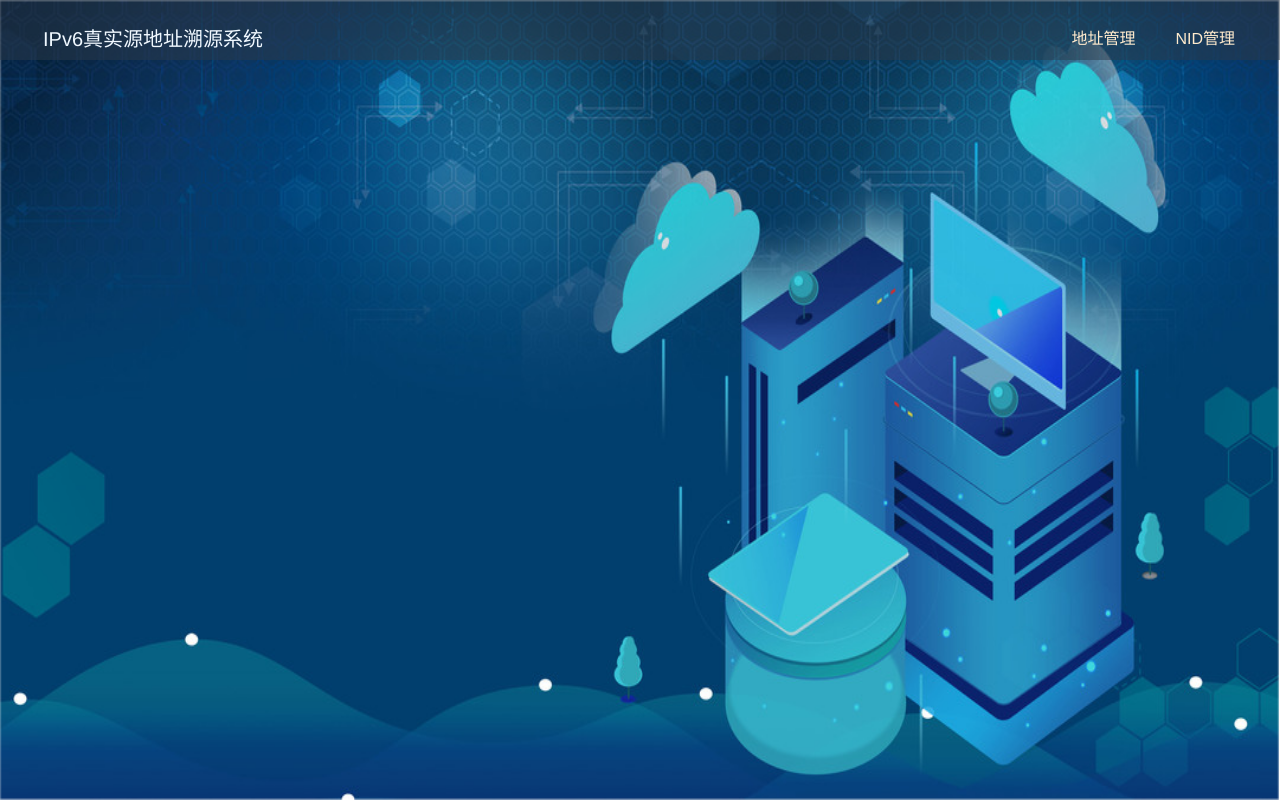
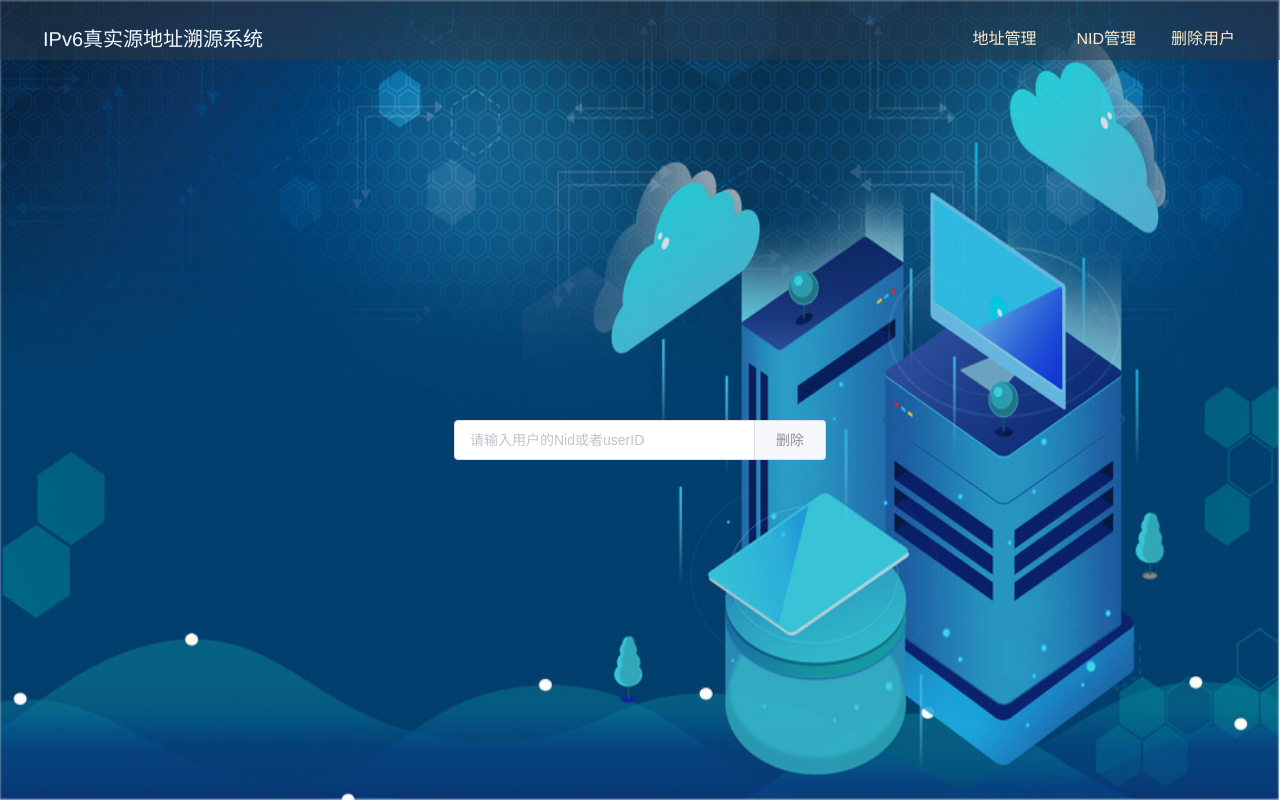
Before and after one commit to Archor001/addrGen-web, a Vue app: page /#/delete in a window 1280 px wide. Built offline with nearby package versions, Linux system fonts and the light colour scheme.

Commit message:
feat: delete user

```diff
--- a/src/App.vue
+++ b/src/App.vue
@@ -7,6 +7,7 @@
           <div id="headr" class="two">
             <router-link :to="{ path: '/' }">地址管理</router-link>&nbsp;&nbsp;&nbsp;&nbsp;&nbsp;&nbsp;&nbsp;&nbsp;
             <router-link :to="{ path: '/nid' }">NID管理</router-link>
+            <router-link :to="{ path: '/delete'}" style="margin-left: 35px;">删除用户</router-link>
           </div>
         </el-header>
         <el-main>
@@ -20,6 +21,7 @@
 <script>
 import AppNid from './components/AppNid.vue'
 import AppMain from './components/AppMain.vue'
+import DeleteNid from './components/DeleteNid.vue';
 
 export default {
   name: 'App',
--- a/src/components/AppMain.vue
+++ b/src/components/AppMain.vue
@@ -71,7 +71,7 @@ export default {
   },
   methods: {
     onSubmit() {
-      this.$http.post("http://10.12.171.50:2233/addressGeneration/creatPortWithRealIPv6Addr", {
+      this.$http.post("http://10.12.190.31:2233/addressGeneration/creatPortWithRealIPv6Addr", {
         /*  this.$http.post("http://10.12.180.45:2233/addressGeneration/getIPv6Addr", { */
         nid: this.formInline.nid,
         password: this.formInline.password
@@ -105,7 +105,7 @@ export default {
       // console.log(ttmp)
     },
     onSubmit2() {
-      this.$http.post("http://10.12.171.50:2233/addressGeneration/query", {
+      this.$http.post("http://10.12.190.31:2233/addressGeneration/query", {
 
         queryAddress: this.formInline2.input
       }).then(res => {
--- a/src/components/AppNid.vue
+++ b/src/components/AppNid.vue
@@ -52,7 +52,7 @@
     },
     methods: {
       onSubmit: function () {
-        this.$http.post("http://10.12.171.50:2233/addressGeneration/register", {
+        this.$http.post("http://10.12.190.31:2233/addressGeneration/register", {
           userID: this.form.userID,
           password: this.form.password,
           phoneNumber: this.form.phoneNumber,
--- /dev/null
+++ b/src/components/DeleteNid.vue
@@ -0,0 +1,49 @@
+<template>
+  <div class="delete-container">
+    <el-input v-model="userContent" placeholder="请输入用户的Nid或者userID" style="width: 30%">
+      <template #append>
+        <el-button type="primary" @click="handleDeleteUser">删除</el-button>
+      </template>
+    </el-input>
+    <span v-if="!!result && result.length > 0" class="result-title" style="width: 40%;">{{ result }}</span>
+  </div>
+</template>
+
+<script>
+const axios = require("axios");
+export default {
+  name: 'DeleteNid',
+  data(){
+    return {
+      userContent: '',
+      result: ''
+    }
+  },
+  methods:{
+    handleDeleteUser(){
+      this.$http.post("http://10.12.190.31:2233/addressGeneration/delete", {
+        userContent: this.userContent
+      }).then(response => {
+        this.result = response.data.message
+      })
+    }
+  }
+}
+
+</script>
+
+<style scoped>
+.delete-container{
+  width: 100%;
+  height: 80vh;
+
+  display: flex;
+  flex-direction: column;
+  justify-content: space-evenly;
+  align-items: center;
+}
+.result-title{
+  color: antiquewhite;
+  font-size: 18px;
+}
+</style>
--- a/src/router/index.js
+++ b/src/router/index.js
@@ -2,6 +2,7 @@ import Vue from 'vue'
 import Router from 'vue-router'
 import AppMain from '@/components/AppMain'
 import AppNid from '@/components/AppNid'
+import DeleteNid from '@/components/DeleteNid'
 Vue.use(Router)
 
 export default new Router({
@@ -15,6 +16,11 @@ export default new Router({
       path: '/nid',
       name: 'AppNid',
       component: AppNid
+    },
+    {
+      path: '/delete',
+      name: 'DeleteNid',
+      component: DeleteNid
     }
   ]
 })
```
